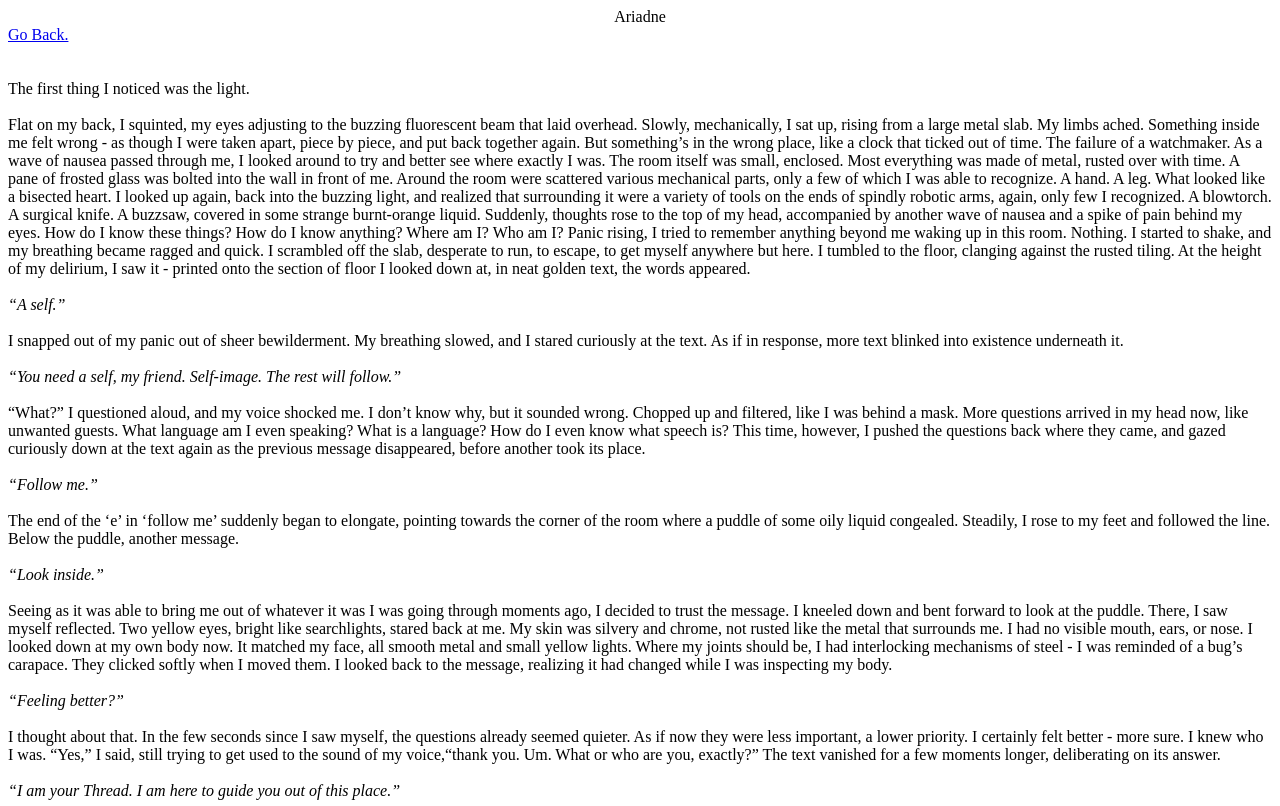
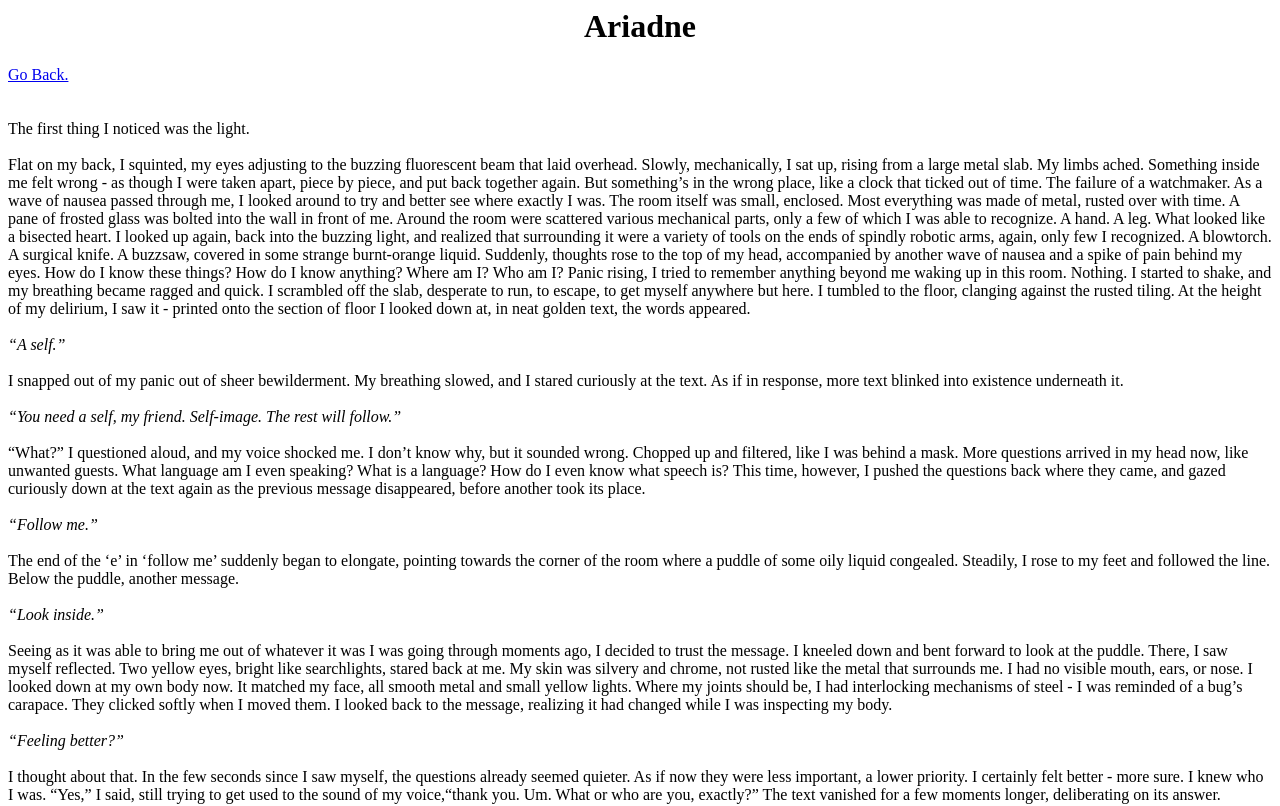
Before and after one commit to greatest-wizard/benfine-portfolio.github.io, a plain HTML site: page resume.html in a window 1280 px wide. Shown: the top 806 px of the page. Drawn offline with Linux system fonts and the light colour scheme.

Commit message:
Update resume.html

```diff
--- a/resume.html
+++ b/resume.html
@@ -6,7 +6,7 @@
 
 <body>
 
-<h><center>Ariadne</center></h>
+<h1><center>Ariadne</center></h1>
  <a href="https://greatest-wizard.github.io/index.html">Go Back.</a>
 
   <section id="skills">
```
